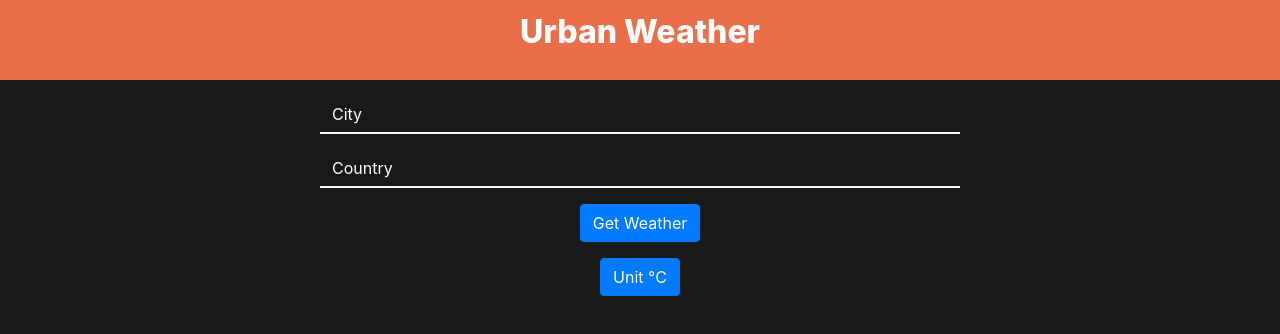
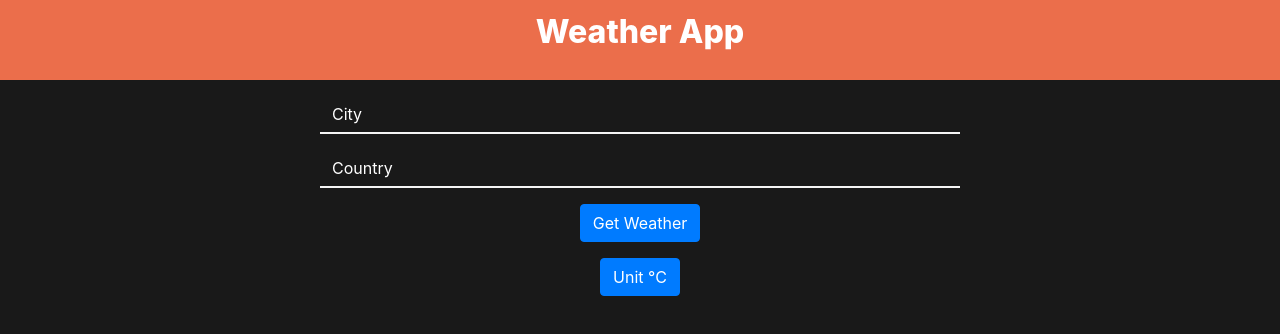
Before and after one commit to tonejk/openweather-react, a React (Create React App) app: page / in a window 1280 px wide. Shown: the top 334 px of the page. Built offline with nearby package versions, Linux system fonts and the light colour scheme; no server answers.

Commit message:
changed title

```diff
--- a/src/App.js
+++ b/src/App.js
@@ -71,7 +71,7 @@ function App() {
   return (
     <div className="App">
         <header className="App-header">
-            <p>Urban Weather</p>
+            <p>Weather App</p>
         </header>
         <div>
         <WeatherForm
```
